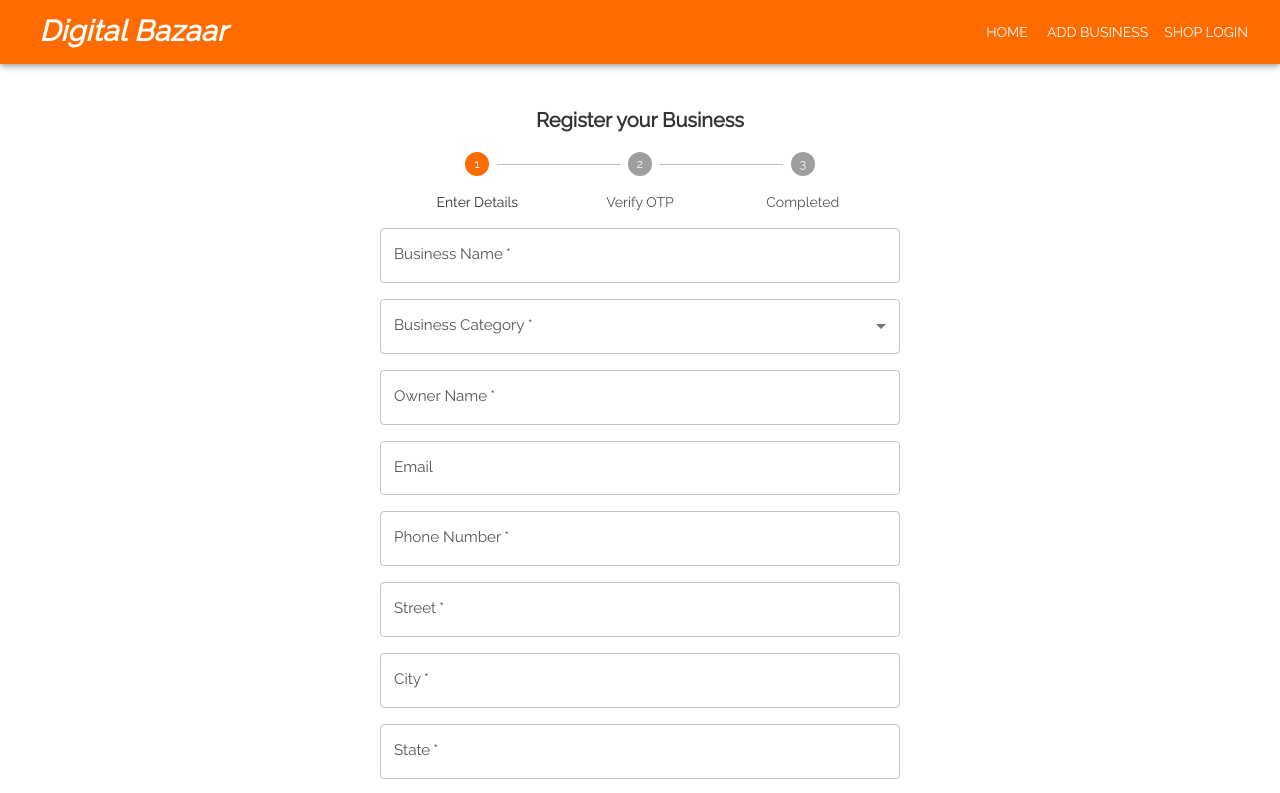
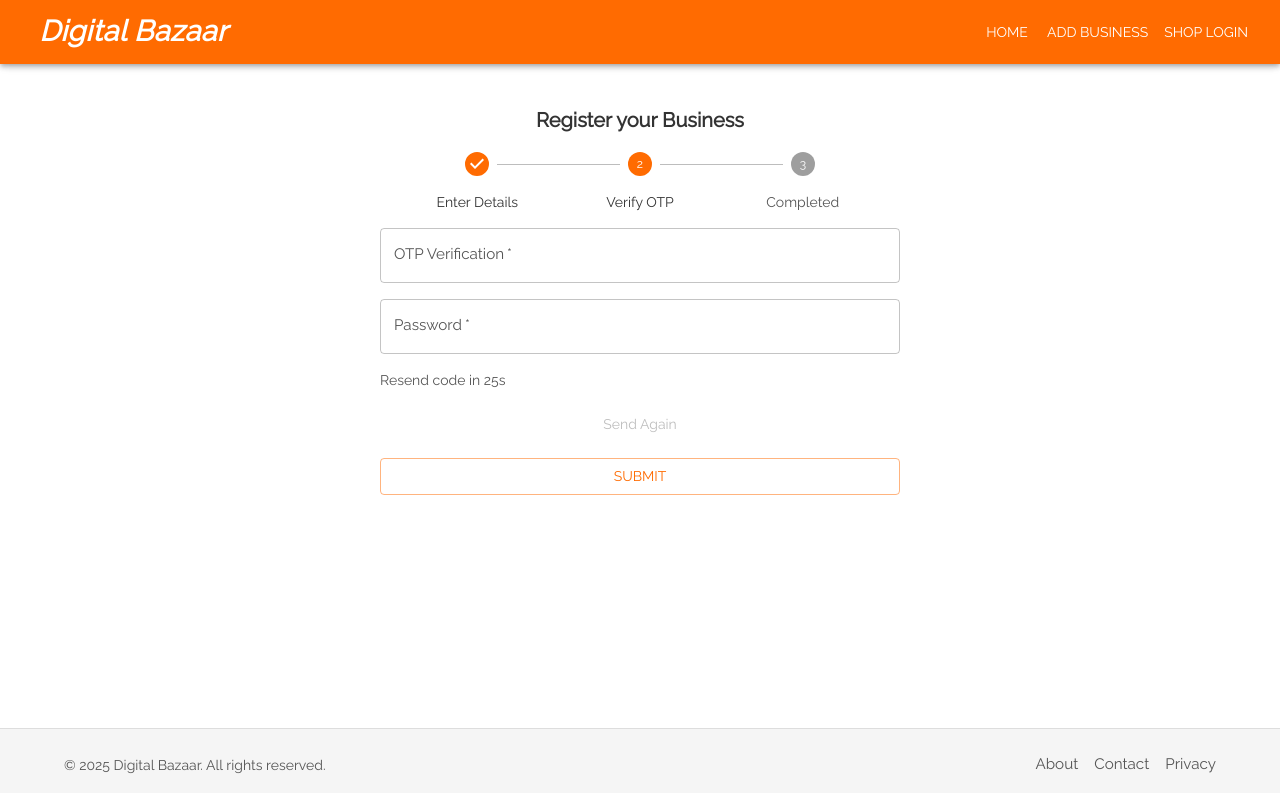
Before and after one commit to CodeWithApul/local-business-directory, a React (Vite) app in the folder frontend/: page /add-business in a window 1280 px wide. Shown: the top 793 px of the page. Built offline with nearby package versions, Linux system fonts and the light colour scheme; some icons are missing.

Commit message:
Merge branch 'dev' into feat/createBusiness

```diff
--- a/frontend/src/pages/AddBusinessPage.tsx
+++ b/frontend/src/pages/AddBusinessPage.tsx
@@ -9,6 +9,7 @@ import { useState } from "react";
 import { toast } from "react-toastify";
 import { HorizontalLinearAlternativeLabelStepper } from "../components/HorizontalLinearAlternativeLabelStepper";
 import useScrollToTop from "../hooks/useScrollToTop";
+import { setFormData } from "../utils/createFormData";
 
 enum FormStep {
   InitialDetails = 0,
@@ -23,33 +24,36 @@ const steps: { key: FormStep; label: string }[] = [
 ];
 
 function AddBusinessPage() {
-  const [step, setStep] = useState<FormStep>(FormStep.InitialDetails);
-  const [userId, setUserId] = useState(null);
+  const [step, setStep] = useState<FormStep>(FormStep.OTPVerification);
+  const [userId, setUserId] = useState("");
+  const [email, setEmail] = useState("");
+  const [phoneNumber, setPhoneNumber] = useState("");
 
   useScrollToTop(step); // Scroll to Top when step changes
 
   const onSubmitBusinessForm = async (data: BusinessFormValues) => {
-    console.log(data);
-    const formData = new FormData();
-    formData.append("logo", data.logo[0]);
-    formData.append("businessName", data.businessName);
-    formData.append("ownerName", data.ownerName);
-    formData.append("street", data.street);
-    formData.append("country", data.country);
-    formData.append("city", data.city);
-    formData.append("state", data.state);
-    formData.append("postalCode", data.postalCode);
-    formData.append("phoneNumber", data.phoneNumber);
-    formData.append("email", data.email);
-    formData.append("category", data.category);
-    formData.append("description", data.description ?? "");
+    const formData = setFormData({
+      logo: data.logo[0],
+      businessName: data.businessName,
+      ownerName: data.ownerName,
+      street: data.street,
+      country: data.country,
+      city: data.city,
+      state: data.state,
+      postalCode: data.postalCode,
+      phoneNumber: data.phoneNumber,
+      email: data.email,
+      category: data.category,
+      description: data.description,
+    });
+
     const res = await fetch(
       `${import.meta.env.VITE_BACKEND_URL}/api/business/create`,
 
       {
         method: "POST",
         body: formData,
-      },
+      }
     );
     const json = await res.json();
 
@@ -71,13 +75,15 @@ function AddBusinessPage() {
           userId: json.userId,
           phoneNumber: data.phoneNumber,
         }),
-      },
+      }
     );
 
     if (!otpRes.ok) {
       return toast.error("Failed to send otp, try again later.");
     }
     setUserId(json.userId);
+    setPhoneNumber(data.phoneNumber);
+    setEmail(data.email);
     setStep(FormStep.OTPVerification);
 
     toast.error(`We have send an OTP to ${data.email} and ${data.phoneNumber}`);
@@ -92,7 +98,7 @@ function AddBusinessPage() {
           "Content-Type": "application/json",
         },
         body: JSON.stringify({ otp: otp, userId: userId, password: password }),
-      },
+      }
     );
 
     if (!res.ok) {
@@ -115,7 +121,12 @@ function AddBusinessPage() {
         <BusinessForm mode="create" onSubmit={onSubmitBusinessForm} />
       )}
       {step === FormStep.OTPVerification && (
-        <VerifyBusinessForm onSubmit={onSubmitOTPForm} />
+        <VerifyBusinessForm
+          email={email}
+          userId={userId}
+          phoneNumber={phoneNumber}
+          onSubmit={onSubmitOTPForm}
+        />
       )}
       {step === FormStep.Success && <SuccessBusinessForm />}
     </Box>
--- a/frontend/src/pages/forms/steps/VerifyBusinessStepForm.tsx
+++ b/frontend/src/pages/forms/steps/VerifyBusinessStepForm.tsx
@@ -1,14 +1,43 @@
-import { Box, TextField, Stack, FormHelperText, Button } from "@mui/material";
-import React, { useState } from "react";
+import {
+  Box,
+  TextField,
+  Stack,
+  FormHelperText,
+  Button,
+  Typography,
+} from "@mui/material";
+import React, { useEffect, useState } from "react";
 
 function VerifyBusinessForm({
   onSubmit,
 }: {
   onSubmit: (otp: string, password: string) => void;
+  email: string;
+  userId: string;
+  phoneNumber: string;
 }) {
   const [otp, setOtp] = useState<string>("");
   const [password, setPassword] = useState("");
   const [error, setError] = useState<boolean>(false);
+  const [secondsRemaining, setSecondsRemaining] = useState(30);
+  const [isButtonDisabled, setIsButtonDisabled] = useState(true);
+
+  useEffect(() => {
+    if (isButtonDisabled) {
+      const interval = setInterval(() => {
+        setSecondsRemaining((prevSeconds) => prevSeconds - 1);
+      }, 1000);
+
+      // When the countdown reaches 0, enable the button and clear the interval
+      if (secondsRemaining === 0) {
+        setIsButtonDisabled(false);
+        clearInterval(interval);
+      }
+
+      return () => clearInterval(interval);
+    }
+  }, [secondsRemaining, isButtonDisabled]);
+
   const onSubmitVerification = (e: React.FormEvent) => {
     e.preventDefault();
     const isOTP = !otp;
@@ -34,6 +63,7 @@ function VerifyBusinessForm({
           value={otp}
           onChange={(e) => setOtp(e.target.value)}
         />
+        {error ? <FormHelperText error>* Enter Valid OTP</FormHelperText> : ""}
         <TextField
           label="Password"
           required
@@ -42,7 +72,25 @@ function VerifyBusinessForm({
           value={password}
           onChange={(e) => setPassword(e.target.value)}
         />
-        {error ? <FormHelperText error>* Enter Valid OTP</FormHelperText> : ""}
+        {isButtonDisabled ? (
+          <Typography variant="body2" color="textSecondary">
+            Resend code in {secondsRemaining}s
+          </Typography>
+        ) : (
+          <Typography variant="body2" color="textSecondary">
+            Didn't receive the code?
+          </Typography>
+        )}
+
+        <Button
+          variant="text"
+          // onClick={handleResendOtp}
+          disabled={isButtonDisabled} // MUI Button uses the 'disabled' prop
+          color="primary"
+          sx={{ textTransform: "none" }} // Optional: removes all caps styling
+        >
+          Send Again
+        </Button>
         <Button variant="outlined" type="submit">
           Submit
         </Button>
--- /dev/null
+++ b/frontend/src/utils/createFormData.ts
@@ -0,0 +1,11 @@
+export const setFormData = (
+  values: Record<string, string | Blob>
+): FormData => {
+  const formData = new FormData();
+
+  Object.entries(values).forEach(([key, value]) => {
+    formData.append(key, value);
+  });
+
+  return formData;
+};
```
